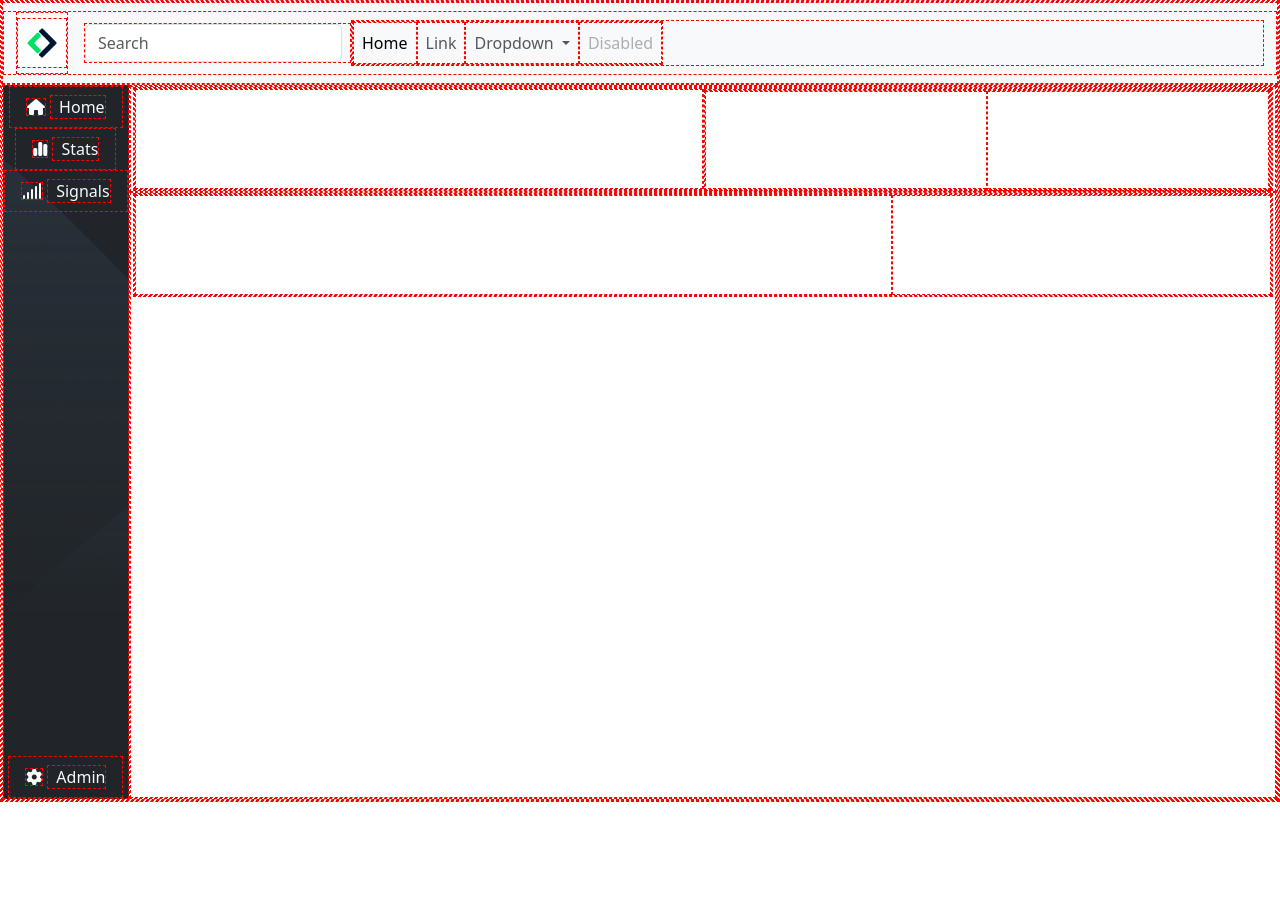
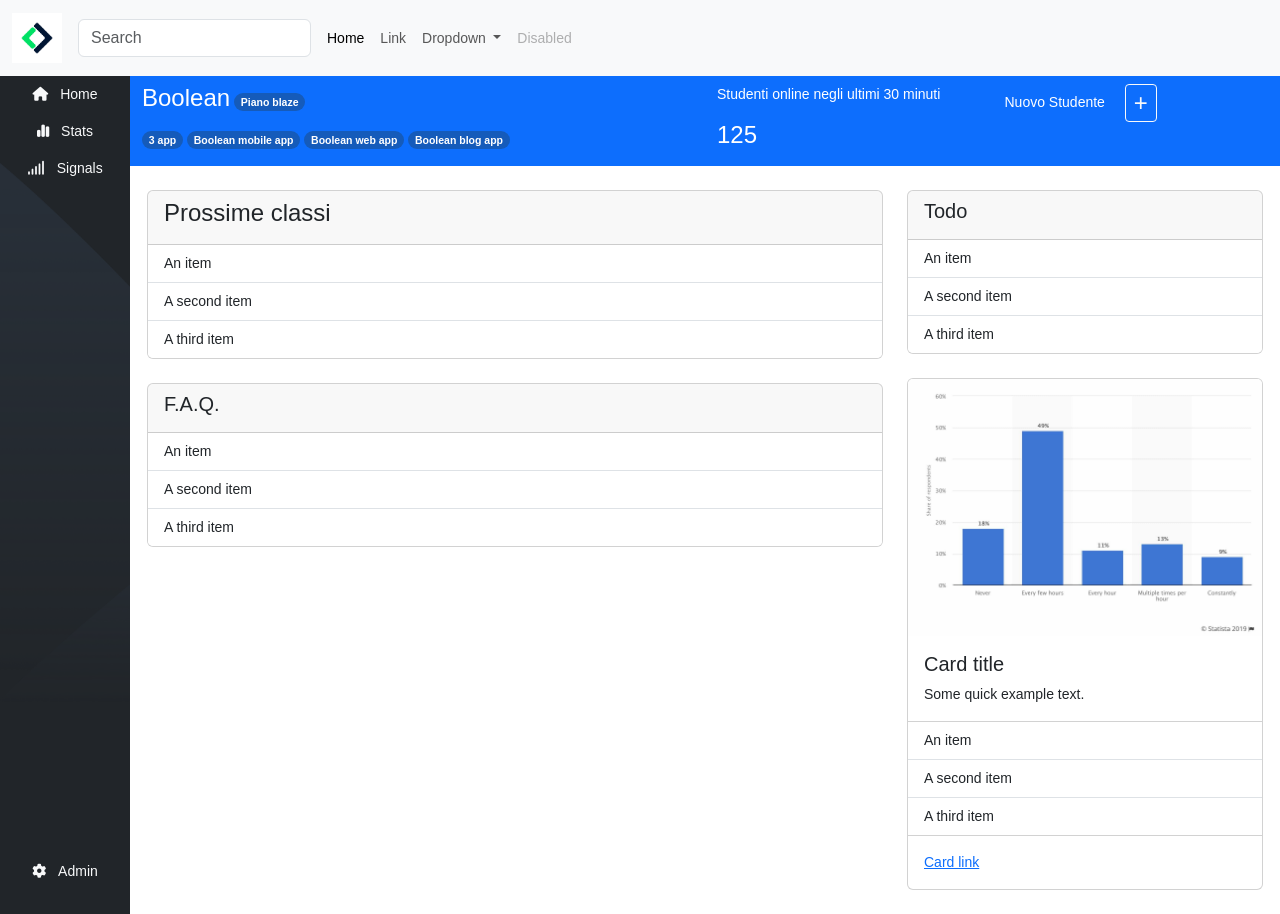
Before and after one commit to pierluigicarrieri/html-css-bootstrap-dashboard, a plain HTML site: page inex.html in a window 1280 px wide. Before the commit the page ends 802 px from the top, so only its background shows below. Drawn offline with nearby package versions, Linux system fonts and the light colour scheme.

Commit message:
main layout, fixed some issues

```diff
--- a/inex.html
+++ b/inex.html
@@ -11,7 +11,7 @@
 
 <body class="d-flex flex-column">
 
-    <!-- Top sidebar -->
+    <!-- Top navbar -->
 
     <nav class="navbar navbar-expand-lg bg-body-tertiary">
         <div class="container-fluid">
@@ -54,49 +54,110 @@
         <!-- Left sidebar -->
 
         <ul id="sidebar_left" class="nav flex-column align-items-center bg-dark">
+
             <li class="nav-item">
                 <a class="nav-link link-light" aria-current="page" href="#">
                     <i class="fa-solid fa-house"></i>
                     <span class="d-none d-lg-inline ps-2">Home</span>
                 </a>
             </li>
+
             <li class="nav-item">
                 <a class="nav-link link-light" href="#">
                     <i class="fa-solid fa-chart-simple"></i>
                     <span class="d-none d-lg-inline ps-2">Stats</span>
                 </a>
             </li>
+
             <li class="nav-item">
                 <a class="nav-link link-light" href="#">
                     <i class="fa-solid fa-signal"></i>
                     <span class="d-none d-lg-inline ps-2">Signals</span>
                 </a>
             </li>
-            <li class="nav-item mt-auto">
+
+            <li class="nav-item mb-4 mt-auto">
                 <a class="nav-link link-light">
                     <i class="fa-solid fa-gear"></i>
                     <span class="d-none d-lg-inline ps-2">Admin</span>
                 </a>
             </li>
+
         </ul>
 
 
         <div class="d-flex flex-column flex-grow-1">
 
-            <nav>
+            <!-- Main top navbar -->
 
-                <div class="container">
+            <nav class="text-bg-primary mb-4">
+
+                <div class="container-fluid">
 
                     <div class="row row-cols-1 row-cols-lg-2">
 
-                        <div class="col"></div>
+                        <div class="col">
+
+                            <div class="py-2">
+
+                                <h4 class="d-inline">Boolean</h4>
+
+                                <span class="badge rounded-pill bg_dark_blue">Piano blaze</span>
+
+                            </div>
+
+                            <div class="py-2">
+
+                                <span class="badge rounded-pill bg_dark_blue">3 app</span>
+
+                                <span class="badge rounded-pill bg_dark_blue">Boolean mobile app</span>
+
+                                <span class="badge rounded-pill bg_dark_blue">Boolean web app</span>
+
+                                <span class="badge rounded-pill bg_dark_blue">Boolean blog app</span>
+
+                            </div>
+
+                        </div>
 
                         <div class="col">
 
                             <div class="row">
 
-                                <div class="col-12 col-lg-6"></div>
-                                <div class="col-12 col-lg-6"></div>
+                                <div class="col-12 col-lg-6">
+
+                                    <div class="py-2">Studenti online negli ultimi 30 minuti</div>
+
+                                    <h4 class="py-2">125</h4>
+
+                                </div>
+
+
+                                <div class="col-12 col-lg-6 py-2">
+
+                                    <span>Nuovo Studente</span>
+
+                                    <!-- Start of offcanvas -->
+
+                                    <!-- Ofcanvas button -->
+
+                                    <button class="btn btn-sm btn-outline-light fs-4 px-2 py-0 mx-3" type="button" data-bs-toggle="offcanvas" data-bs-target="#offcanvasWithBothOptions" aria-controls="offcanvasWithBothOptions">
+                                        +
+                                    </button>
+
+                                    <!-- Offcanvas main -->
+
+                                    <div class="offcanvas offcanvas-end" data-bs-scroll="true" tabindex="-1" id="offcanvasWithBothOptions" aria-labelledby="offcanvasWithBothOptionsLabel">
+                                        <div class="offcanvas-header">
+                                        <h5 class="offcanvas-title" id="offcanvasWithBothOptionsLabel">Backdrop with scrolling</h5>
+                                        <button type="button" class="btn-close" data-bs-dismiss="offcanvas" aria-label="Close"></button>
+                                        </div>
+                                        <div class="offcanvas-body">
+                                        <p>Try scrolling the rest of the page to see this option in action.</p>
+                                        </div>
+                                    </div>
+
+                                </div>
 
                             </div>
 
@@ -108,14 +169,88 @@
 
             </nav>
 
+            <!-- Main section with cards -->
+
             <div class="flex-grow-1">
 
                 <div class="container">
 
                     <div class="row">
 
-                        <div class="col-12 col-lg-8"></div>
-                        <div class="col-12 col-lg-4"></div>
+                        <div class="col-12 col-lg-8">
+
+                            <div class="card mb-4">
+
+                                <div class="card-header">
+                                    <h4>Prossime classi</h4>
+                                </div>
+
+                                <ul class="list-group list-group-flush">
+                                    <li class="list-group-item">An item</li>
+                                    <li class="list-group-item">A second item</li>
+                                    <li class="list-group-item">A third item</li>
+                                </ul>
+
+                            </div>
+
+                            <div class="card mb-4">
+
+                                <div class="card-header">
+                                    <h5>F.A.Q.</h5>
+                                </div>
+
+                                <ul class="list-group list-group-flush">
+                                    <li class="list-group-item">An item</li>
+                                    <li class="list-group-item">A second item</li>
+                                    <li class="list-group-item">A third item</li>
+                                </ul>
+
+                            </div>
+
+                        </div>
+
+                        <div class="col-12 col-lg-4">
+
+                            <div class="card mb-4">
+
+                                <div class="card-header">
+                                    <h5>Todo</h5>
+                                </div>
+
+                                <ul class="list-group list-group-flush">
+                                    <li class="list-group-item">An item</li>
+                                    <li class="list-group-item">A second item</li>
+                                    <li class="list-group-item">A third item</li>
+                                </ul>
+
+                            </div>
+
+                            <div class="card mb-4">
+
+                                <img src="img/stats.jpeg" class="card-img-top" alt="stats">
+
+                                <div class="card-body">
+
+                                    <h5 class="card-title">Card title</h5>
+
+                                    <p class="card-text">Some quick example text.</p>
+
+                                </div>
+
+                                <ul class="list-group list-group-flush">
+                                    <li class="list-group-item">An item</li>
+                                    <li class="list-group-item">A second item</li>
+                                    <li class="list-group-item">A third item</li>
+                                </ul>
+
+                                <div class="card-body">
+
+                                    <a href="#" class="card-link">Card link</a>
+
+                                </div>
+                            </div>
+
+                        </div>
 
                     </div>
 
--- a/styles/style.css
+++ b/styles/style.css
@@ -1,9 +1,17 @@
-* {
-    border: 1px dashed red;
+:root {
+    --dark-blue: #155BBA;
 }
 
 body {
     height: 100vh;
+    font-family: Arial, Helvetica, sans-serif;
+    font-size: 14px;
+}
+
+/* Utility classes */
+
+.bg_dark_blue {
+    background-color: var(--dark-blue);
 }
 
 #mobile_logo {
@@ -11,10 +19,15 @@ body {
 }
 
 #sidebar_left {
+    width: 70px;
     background-image: url("/img/sidebar-bg.png");
     background-size: cover;
 }
 
-[class*="col-"], .col {
-    height: 100px;
+@media screen and (min-width: 992px) {
+
+    #sidebar_left {
+        width: 130px;
+    }
+
 }
```
Also changed, not shown: 1 other file.
